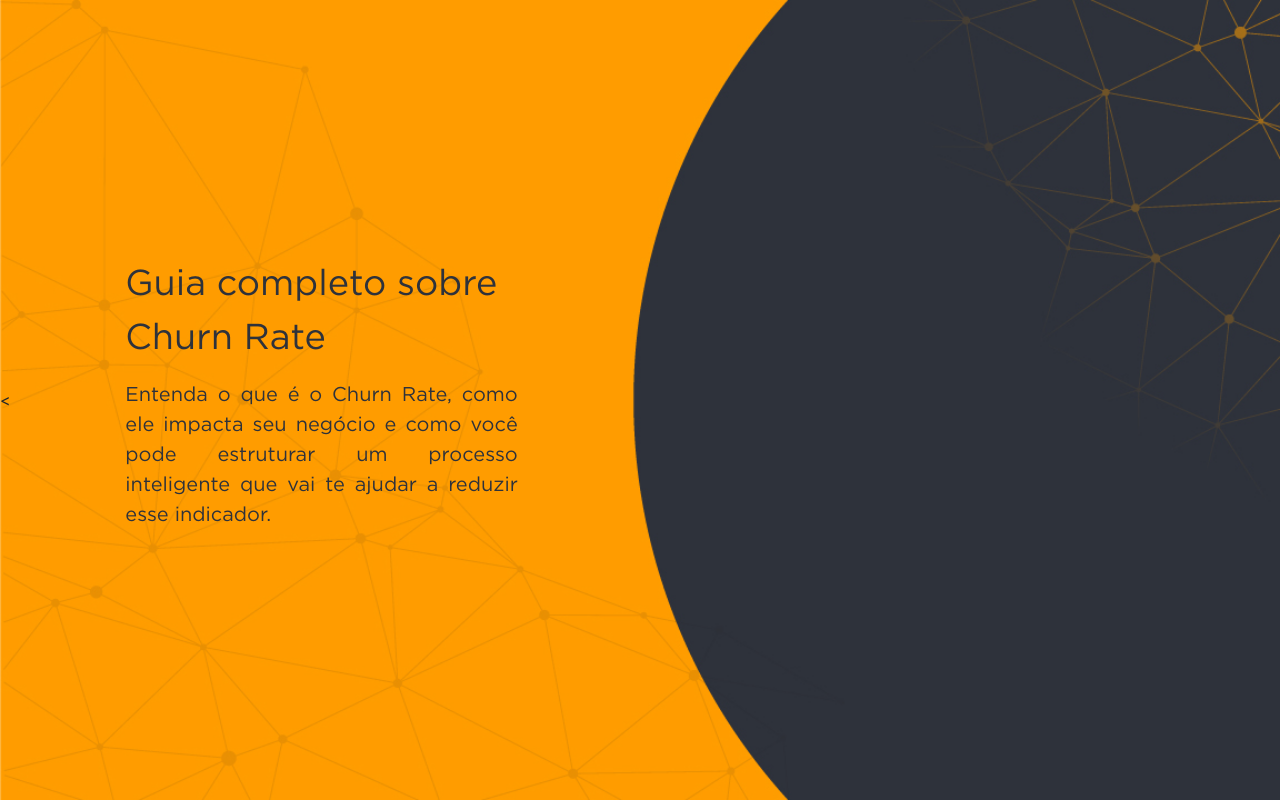
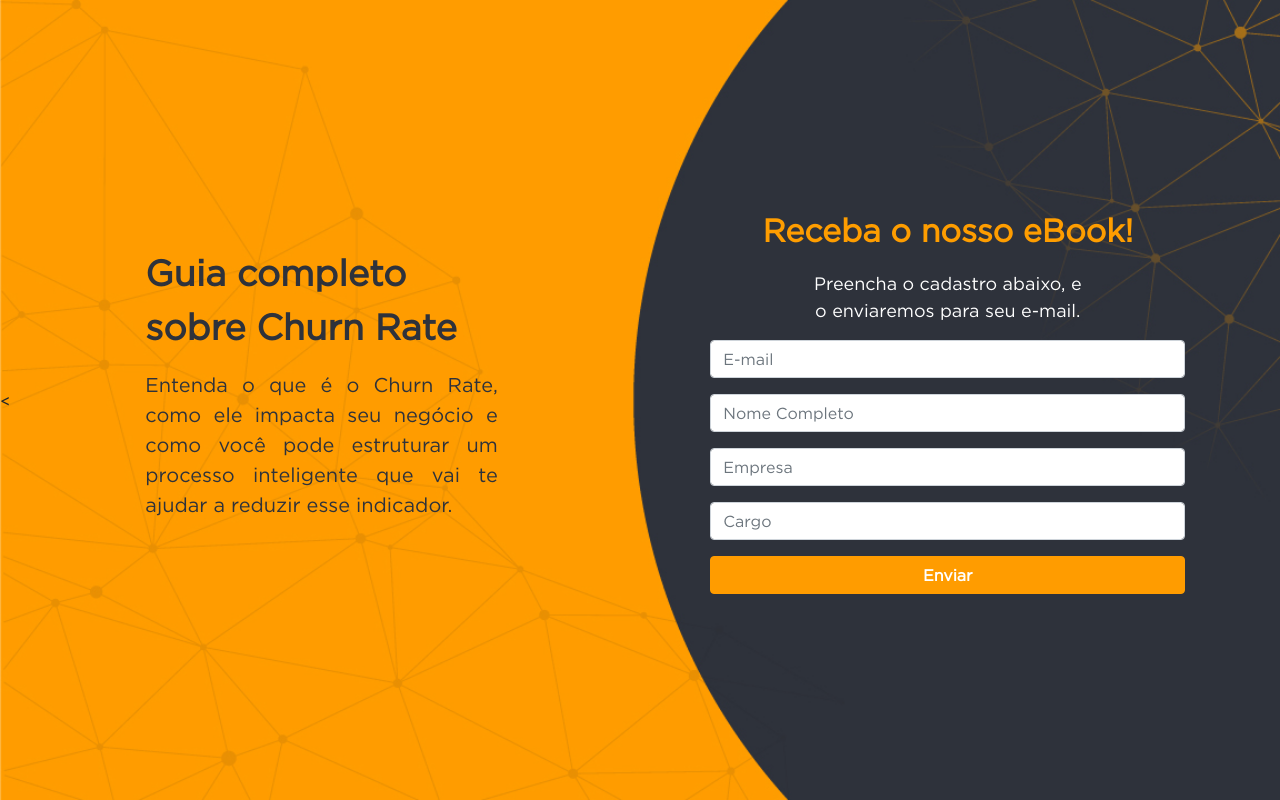
Before and after one commit to sherlockgama/desempenhobrilhante, a PHP site: page /guia-completo-sobre-churn.php in a window 1280 px wide. Run offline with PHP 8.4, Linux system fonts and the light colour scheme; some libraries are stand-ins or nearby versions.

Commit message:
Captação de learns para fazer download de ebook

```diff
--- a/css/churn.css
+++ b/css/churn.css
@@ -22,7 +22,7 @@ body {
 }
 
 .wrapper div {
-    padding: 20px;
+    padding: 40px;
 }
 
 div.flex-align {
@@ -36,3 +36,24 @@ div.flex-align {
     align-items: center;
     height: 100%;
 }
+
+.title-form {
+    font-size: 32px;
+    color: #fe9d00;
+}
+
+.subtitle-form {
+    font-size: 18px;
+    color: white;
+}
+
+.form-content {
+    margin-left: 50px;
+}
+
+.btn-orange {
+    background-color: #ff9c00;
+    color: white;
+    width: 100%;
+    border-color: #ff9c00;
+}
--- a/descubra-como-ter-um-dream-team.php
+++ b/descubra-como-ter-um-dream-team.php
@@ -101,6 +101,6 @@
 
         <?php include('include/footer.html') ?>
     </body>
-    <script type="text/javascript" src="include/lead.js"></script>
+    <script type="text/javascript" src="js/lead.js"></script>
 
 </html>
--- a/eu-quero-vender-mais-e-agora.php
+++ b/eu-quero-vender-mais-e-agora.php
@@ -84,6 +84,6 @@
 
         <?php include('include/footer.html') ?>
     </body>
-    <script type="text/javascript" src="include/lead.js"></script>
+    <script type="text/javascript" src="js/lead.js"></script>
 
 </html>
--- a/gestao.php
+++ b/gestao.php
@@ -27,6 +27,6 @@
 
         <?php include('include/footer.html') ?>
     </body>
-    <script type="text/javascript" src="include/lead.js"></script>
+    <script type="text/javascript" src="js/lead.js"></script>
 
 </html>
--- a/guia-completo-sobre-churn.php
+++ b/guia-completo-sobre-churn.php
@@ -10,19 +10,36 @@
                 <div class="row">
                     <div class="wrapper col-5">
                         <div>
-                            <p class="title">Guia completo sobre Churn Rate</p>
+                            <p class="title"><b>Guia completo sobre Churn Rate</b></p>
                             <p class="text text-justify">
                                 Entenda o que é o Churn Rate, como ele impacta seu negócio e como você pode estruturar um processo inteligente que vai te ajudar a reduzir esse indicador.
                             <p>
                         </div>
                     </div>
-                    <div class="col-7">
-
+                    <div class="col-6 offset-1 justify-content-center text-center">
+                        <div class="form-content">
+                            <p class="title-form"><b>Receba o nosso eBook!</b></p>
+                            <p class="subtitle-form">Preencha o cadastro abaixo, e </br> o enviaremos para seu e-mail.</p>
+                            <form>
+                                <div class="form-group">
+                                    <input type="email" class="form-control" id="inputEmail" placeholder="E-mail">
+                                </div>
+                                <div class="form-group">
+                                    <input type="text" class="form-control" id="inputName" placeholder="Nome Completo">
+                                </div>
+                                <div class="form-group">
+                                    <input type="text" class="form-control" id="inputCompany" placeholder="Empresa">
+                                </div>
+                                <div class="form-group">
+                                    <input type="text" class="form-control" id="inputOffice" placeholder="Cargo">
+                                </div>
+                                <span type="button" class="btn btn-orange" id="buttonRegister"><b>Enviar</b></span>
+                            </form>
+                        </div>
                     </div>
                 </div>
             </div>
         </div>
     </body>
-    <script type="text/javascript" src="include/lead.js"></script>
-
+    <script type="text/javascript" src="js/churn.js"></script>
 </html>
--- a/include/header.html
+++ b/include/header.html
@@ -41,7 +41,7 @@
                     </div>
                 </li>
                 <li class="nav-item">
-                    <a class="nav-link active" href="http://www.desempenhobrilhante.com.br/ebook-churn-desempenhobrilhante.pdf" target="_blank">E-Book: Churn Rate</a>
+                    <a class="nav-link active" href="http://www.desempenhobrilhante.com.br/guia-completo-sobre-churn.php" target="_blank">E-Book: Churn Rate</a>
                 </li>
                 <li class="nav-item dropdown">
                     <a class="nav-link dropdown-toggle" data-toggle="dropdown" href="#" role="button" aria-haspopup="true" aria-expanded="false">Sobre o Kanban</a>
--- a/index.php
+++ b/index.php
@@ -51,6 +51,6 @@
 
         <?php include('include/footer.html') ?>
     </body>
-    <script type="text/javascript" src="include/lead.js"></script>
+    <script type="text/javascript" src="js/lead.js"></script>
 
 </html>
--- /dev/null
+++ b/js/churn.js
@@ -0,0 +1,79 @@
+var ip = 0;
+
+$.ajax({
+    type: 'GET',
+    url: 'https://api.ipify.org?format=json',
+}).done(function(data) {
+    ip = data.ip;
+});
+
+var inputEmail = $('#inputEmail');
+var inputName = $('#inputName');
+var inputCompany = $('#inputCompany');
+var inputOffice = $('#inputOffice');
+
+$('#buttonRegister').click(function () {
+    checkSubmit(inputEmail, inputName, inputCompany, inputOffice);
+})
+
+function checkSubmit(inputEmail, inputName, inputCompany, inputOffice) {
+    if (!inputEmail.val()) {
+        alert("Informe o email");
+        inputEmail.focus();
+        return false;
+    } else if (!validateEmail(inputEmail.val())) {
+        inputEmail.val('');
+        inputEmail.focus();
+        return false;
+    } else if (!inputName.val()) {
+        alert("Informe o seu Nome Completo");
+        inputName.focus();
+        return false;
+    } else if (!inputCompany.val()) {
+        alert("Informe a sua empresa");
+        inputCompany.focus();
+        return false;
+    } else if (!inputOffice.val()) {
+        alert("Informe o seu cargo");
+        inputOffice.focus();
+        return false;
+    }
+
+    create(inputEmail.val(), inputName.val(), inputCompany.val(), inputOffice.val(), ip);
+}
+
+function validateEmail(email) {
+    usuario = email.substring(0, email.indexOf("@"));
+    dominio = email.substring(email.indexOf("@")+ 1, email.length);
+
+    if ((usuario.length >= 1) &&
+        (dominio.length >= 3) &&
+        (usuario.search("@") == -1) &&
+        (dominio.search("@") == -1) &&
+        (usuario.search(" ") == -1) &&
+        (dominio.search(" ") == -1) &&
+        (dominio.search(".") != -1) &&
+        (dominio.indexOf(".") >= 1) &&
+        (dominio.lastIndexOf(".") < dominio.length - 1)) {
+        return true;
+    }
+    else {
+        alert("Insira um e-mail válido.");
+        return false;
+    }
+}
+
+function create(email, name, company, office, ip) {
+    var lead = {
+        email: email,
+        nome: name,
+        ip: ip,
+        tipo: 'B2B',
+        data_hora: new Date().toJSON(),
+        company: company,
+        office: office
+    }
+
+    firebase.database().ref().child('leads_churn').push(lead);
+    window.location.href = "http://www.desempenhobrilhante.com.br/ebook-churn-desempenhobrilhante.pdf";
+}
--- a/produtividade.php
+++ b/produtividade.php
@@ -25,6 +25,6 @@
 
         <?php include('include/footer.html') ?>
     </body>
-    <script type="text/javascript" src="include/lead.js"></script>
+    <script type="text/javascript" src="js/lead.js"></script>
 
 </html>
--- a/use-o-canvas-a-seu-favor.php
+++ b/use-o-canvas-a-seu-favor.php
@@ -110,6 +110,6 @@
 
         <?php include('include/footer.html') ?>
     </body>
-    <script type="text/javascript" src="include/lead.js"></script>
+    <script type="text/javascript" src="js/lead.js"></script>
 
 </html>
--- a/vendas.php
+++ b/vendas.php
@@ -25,6 +25,6 @@
 
         <?php include('include/footer.html') ?>
     </body>
-    <script type="text/javascript" src="include/lead.js"></script>
+    <script type="text/javascript" src="js/lead.js"></script>
 
 </html>
```
Also changed, not shown: js/lead.js (renamed from include/lead.js).
